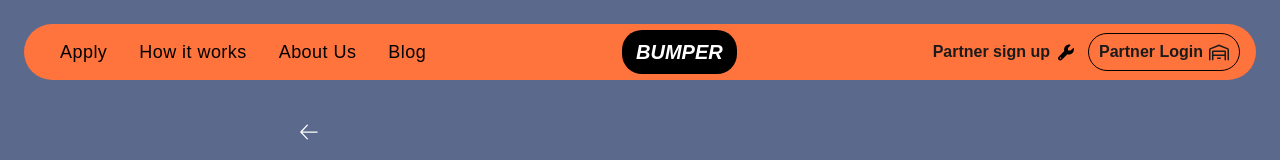
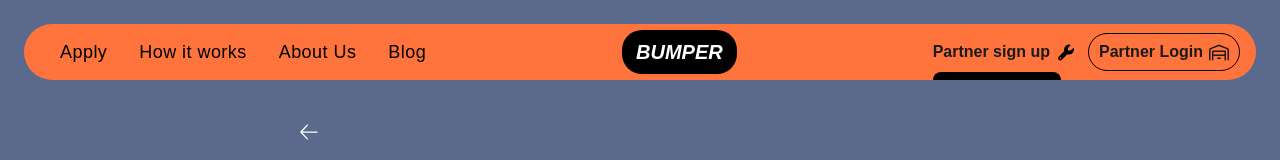
Before and after one commit to hsglc/bumper-clone, a Next.js app: page /register in a window 1280 px wide. Shown: the top 160 px of the page. Built offline with nearby package versions, Linux system fonts and the light colour scheme.

Commit message:
refactor: Add router and seperate mobile and lgScreen layout.

```diff
--- a/components/Header.js
+++ b/components/Header.js
@@ -2,6 +2,7 @@
 
 import { useState } from "react";
 import Link from "next/link";
+import { useRouter } from "next/router";
 import { useMediaQuery } from "react-responsive";
 
 import { HeaderLogo, TextWithIcon } from "../components";
@@ -9,9 +10,11 @@ import { LoginIcon, ServiceIcon } from "../icons";
 
 const Header = () => {
   const [isOpen, setIsOpen] = useState(false);
+
   const isLgScreen = useMediaQuery({
     query: "(min-width: 1024px)",
   });
+  const router = useRouter();
 
   const leftSideLinks = (
     <div className={` bg-[#FF733C] `}>
@@ -23,32 +26,26 @@ const Header = () => {
           </Link>
         </li>
         <li className="navbar-leftside-elements">
-          <Link href="/works">
+          <Link href="/">
             <a className="pl-8">How it works</a>
           </Link>
         </li>
         <li className="navbar-leftside-elements">
-          <Link href="/about">
+          <Link href="/">
             <a className="pl-8">About Us</a>
           </Link>
         </li>
         <li className="navbar-leftside-elements">
-          <Link href="/blog">
+          <Link href="/">
             <a className="pl-8">Blog</a>
           </Link>
         </li>
       </ul>
     </div>
   );
-  console.log(isOpen);
-
-  return (
-    <div className="lg:bg-[#5A698C] lg:p-6">
-      <header className="layout-container py-5 lg:py-1.5 bg-[#FF733C] flex justify-between items-center lg:rounded-r-full lg:rounded-l-full">
-        {isLgScreen && leftSideLinks}
+  const mobileScreenLayout = (
+    <>
       <HeaderLogo />
-
-        {!isLgScreen && (
       <nav>
         <div
           onClick={() => setIsOpen((prevVal) => !prevVal)}
@@ -71,16 +68,29 @@ const Header = () => {
           />
         </div>
       </nav>
-        )}
+    </>
+  );
 
-        {isLgScreen && (
+  const lgScreenLayout = (
+    <>
+      {leftSideLinks}
+      <HeaderLogo />
       <div className="flex items-center gap-3">
+        <div
+          className="relative cursor-pointer"
+          onClick={() => router.replace("/register")}>
           <TextWithIcon
             text="Partner sign up"
             order="fromRight"
             icon={<ServiceIcon fill="black" />}
           />
-            <div className="py-1.5 px-2.5 border border-black rounded-full cursor-pointer transition-all hover:bg-white">
+          {router?.pathname === "/register" && (
+            <div
+              data-testid="register"
+              className="bg-black w-32 rounded-tl-lg rounded-tr-lg h-2 absolute -bottom-4"></div>
+          )}
+        </div>
+        <div data-testid="register-btn" className="py-1.5 px-2.5 border border-black rounded-full cursor-pointer transition-all hover:bg-white">
           <TextWithIcon
             text="Partner Login"
             order="fromRight"
@@ -88,7 +98,13 @@ const Header = () => {
           />
         </div>
       </div>
-        )}
+    </>
+  );
+
+  return (
+    <div className="lg:bg-[#5A698C] lg:p-6">
+      <header className="layout-container py-5 lg:py-1.5 bg-[#FF733C] flex justify-between items-center lg:rounded-r-full lg:rounded-l-full">
+        {isLgScreen ? lgScreenLayout : mobileScreenLayout}
       </header>
       {isOpen && !isLgScreen && leftSideLinks}
     </div>
```
Lines whose indentation alone changed are shown as unchanged.
